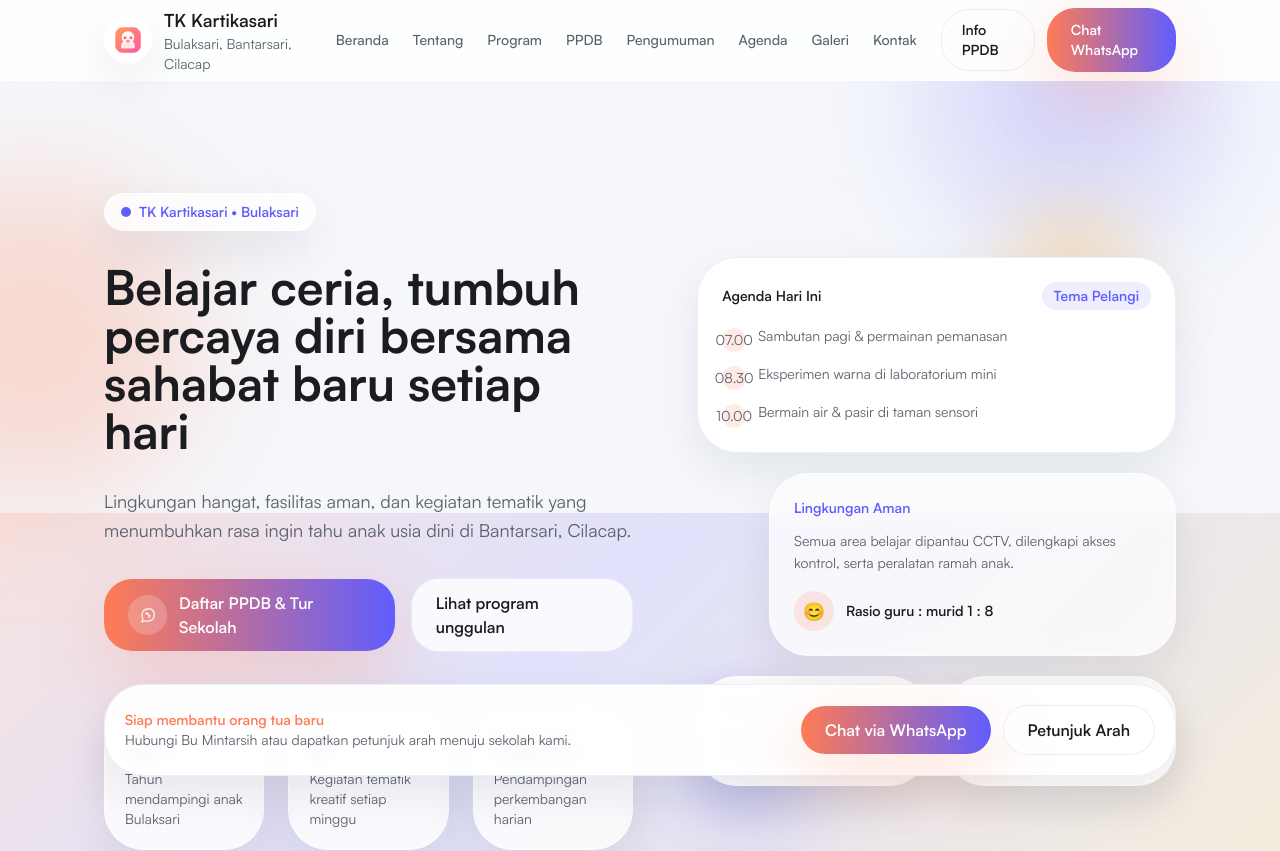
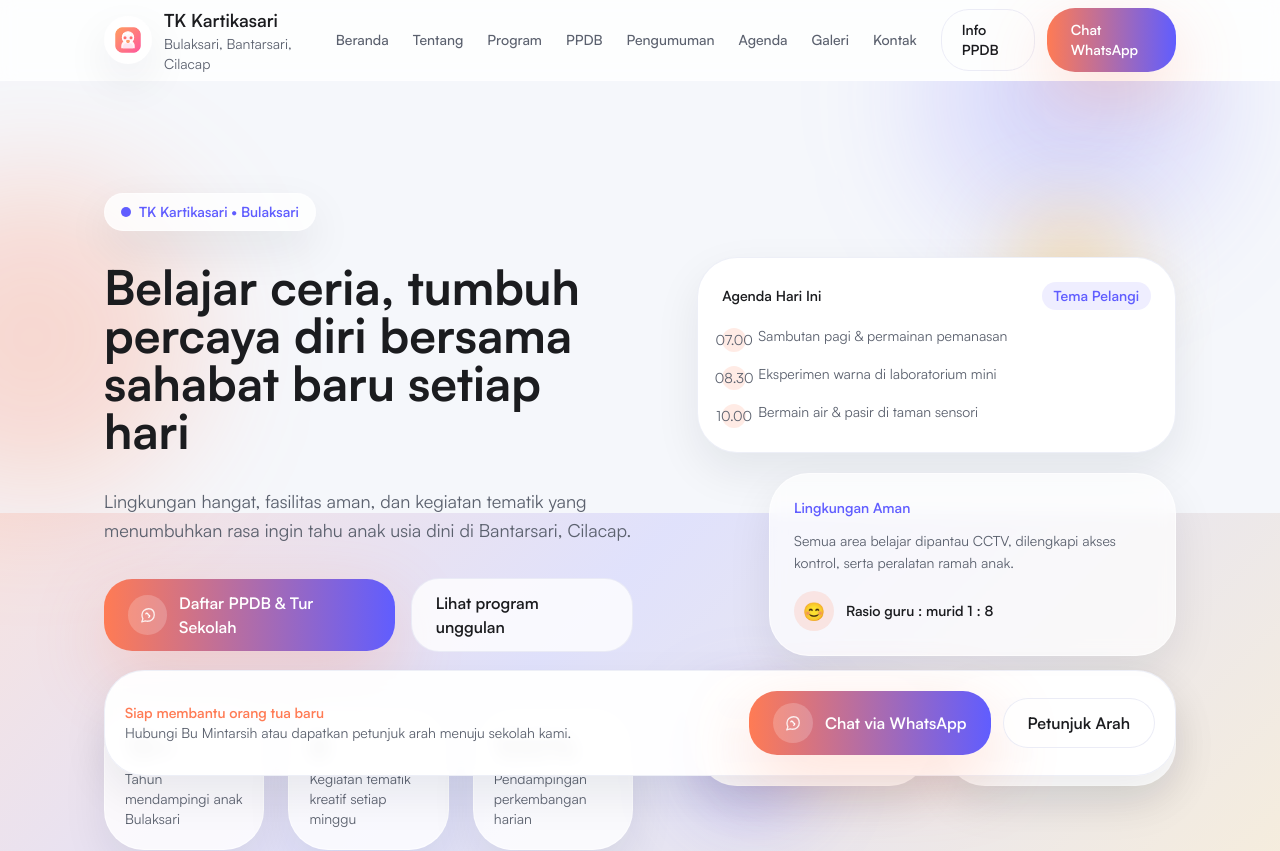
Before and after one commit to jwrfree/tk-kartikasari, a Next.js app in the folder tk-kartikasari/: page / in a window 1280 px wide. Shown: the top 851 px of the page. Built offline with nearby package versions, Linux system fonts and the light colour scheme.

Commit message:
refactor: centralize CTA configurations

```diff
--- a/tk-kartikasari/app/kontak/page.tsx
+++ b/tk-kartikasari/app/kontak/page.tsx
@@ -1,6 +1,7 @@
 import site from "@/data/site.json";
 import MapEmbed from "@/components/MapEmbed";
 import CTAButton from "@/components/CTAButton";
+import { contactConsultationCTA } from "@/content/cta";
 
 const info = [
   { label: "Alamat", value: site.address },
@@ -33,11 +34,7 @@ export default function Page() {
             ))}
           </ul>
           <div className="pt-2">
-            <CTAButton
-              label="Chat via WhatsApp"
-              message="Halo Bu Mintarsih, saya ingin berkonsultasi mengenai TK Kartikasari."
-              className="w-full sm:w-auto"
-            />
+            <CTAButton config={contactConsultationCTA} className="w-full sm:w-auto" />
           </div>
         </div>
         <div className="card p-6 space-y-3 bg-secondary/5 text-sm text-text-muted">
--- a/tk-kartikasari/app/page.tsx
+++ b/tk-kartikasari/app/page.tsx
@@ -1,4 +1,5 @@
 import HomePageContent from "@/components/home/HomePageContent";
+import { faqInquiryCTA, heroVisitCTA, visitScheduleCTA } from "@/content/cta";
 import site from "@/data/site.json";
 
 const stats = [
@@ -130,6 +131,9 @@ export default function Page() {
       programs={programs}
       journey={journey}
       faqs={faqs}
+      heroCta={heroVisitCTA}
+      faqCta={faqInquiryCTA}
+      visitCta={visitScheduleCTA}
     />
   );
 }
--- a/tk-kartikasari/app/ppdb/page.tsx
+++ b/tk-kartikasari/app/ppdb/page.tsx
@@ -1,5 +1,6 @@
 import CTAButton from "@/components/CTAButton";
 import PpdbForm from "@/components/PpdbForm";
+import { ppdbHeadmasterCTA } from "@/content/cta";
 import site from "@/data/site.json";
 
 const steps = [
@@ -55,10 +56,7 @@ export default function Page() {
           ))}
         </ol>
         <div className="pt-2">
-          <CTAButton
-            label="Chat Kepala Sekolah"
-            message="Halo Bu Mintarsih, saya ingin mendapatkan info lengkap PPDB TK Kartikasari."
-          />
+          <CTAButton config={ppdbHeadmasterCTA} />
         </div>
       </section>
 
--- a/tk-kartikasari/components/CTAButton.tsx
+++ b/tk-kartikasari/components/CTAButton.tsx
@@ -1,20 +1,38 @@
 "use client";
 
+import { generalInquiryCTA, type CTAConfig, type CTAKey, ctaConfigs } from "@/content/cta";
 import { waLink } from "@/lib/utils";
 
+const variantClassNames = {
+  primary: "btn-primary",
+  outline: "btn-outline",
+} as const;
+
 type Props = {
+  config?: CTAConfig;
+  configKey?: CTAKey;
   label?: string;
   message?: string;
   className?: string;
+  variant?: CTAConfig["variant"];
 };
 
 export default function CTAButton({
-  label = "Chat via WhatsApp",
-  message = "Halo Bu Mintarsih, saya ingin info PPDB TK Kartikasari.",
+  config,
+  configKey,
+  label,
+  message,
   className,
+  variant,
 }: Props) {
+  const resolvedConfig = config ?? (configKey ? ctaConfigs[configKey] : undefined);
+  const finalLabel = label ?? resolvedConfig?.label ?? generalInquiryCTA.label;
+  const finalMessage = message ?? resolvedConfig?.message ?? generalInquiryCTA.message;
+  const finalVariant = variant ?? resolvedConfig?.variant ?? generalInquiryCTA.variant ?? "primary";
+  const variantClass = variantClassNames[finalVariant] ?? variantClassNames.primary;
+
   const classes = [
-    "btn-primary",
+    variantClass,
     "group",
     "hover:-translate-y-0.5",
     "focus-visible:outline-none",
@@ -26,7 +44,7 @@ export default function CTAButton({
     .join(" ");
 
   return (
-    <a href={waLink(message)} className={classes}>
+    <a href={waLink(finalMessage)} className={classes}>
       <span className="flex items-center gap-3">
         <span className="flex h-10 w-10 items-center justify-center rounded-2xl bg-white/20 text-white transition group-hover:bg-white/30">
           <svg
@@ -54,7 +72,7 @@ export default function CTAButton({
             />
           </svg>
         </span>
-        <span className="text-base">{label}</span>
+        <span className="text-base">{finalLabel}</span>
       </span>
     </a>
   );
--- a/tk-kartikasari/components/StickyActions.tsx
+++ b/tk-kartikasari/components/StickyActions.tsx
@@ -1,7 +1,8 @@
 "use client";
 
+import CTAButton from "@/components/CTAButton";
+import { generalInquiryCTA } from "@/content/cta";
 import site from "@/data/site.json";
-import { waLink } from "@/lib/utils";
 
 export default function StickyActions() {
   return (
@@ -15,12 +16,7 @@ export default function StickyActions() {
             </p>
           </div>
           <div className="flex flex-col gap-3 sm:flex-row sm:items-center">
-            <a
-              href={waLink("Halo Bu Mintarsih, saya ingin info PPDB TK Kartikasari.")}
-              className="btn-primary w-full sm:w-auto"
-            >
-              Chat via WhatsApp
-            </a>
+            <CTAButton config={generalInquiryCTA} className="w-full sm:w-auto" />
             <a
               href={site.mapsUrl}
               target="_blank"
--- a/tk-kartikasari/components/home/HomePageContent.tsx
+++ b/tk-kartikasari/components/home/HomePageContent.tsx
@@ -3,6 +3,7 @@
 import CTAButton from "@/components/CTAButton";
 import StickyActions from "@/components/StickyActions";
 import TestimonialList from "@/components/TestimonialList";
+import type { CTAConfig } from "@/content/cta";
 import { LazyMotion, domAnimation, m } from "framer-motion";
 
 type StatsItem = {
@@ -42,6 +43,9 @@ type HomePageContentProps = {
   programs: ProgramItem[];
   journey: JourneyItem[];
   faqs: FAQItem[];
+  heroCta: CTAConfig;
+  faqCta: CTAConfig;
+  visitCta: CTAConfig;
 };
 
 export default function HomePageContent({
@@ -51,6 +55,9 @@ export default function HomePageContent({
   programs,
   journey,
   faqs,
+  heroCta,
+  faqCta,
+  visitCta,
 }: HomePageContentProps) {
   return (
     <LazyMotion features={domAnimation}>
@@ -79,11 +86,7 @@ export default function HomePageContent({
                 Lingkungan hangat, fasilitas aman, dan kegiatan tematik yang menumbuhkan rasa ingin tahu anak usia dini di Bantarsari, Cilacap.
               </p>
               <div className="flex flex-col gap-4 sm:flex-row sm:items-center">
-                <CTAButton
-                  label="Daftar PPDB & Tur Sekolah"
-                  className="w-full sm:w-auto"
-                  message="Halo Bu Mintarsih, saya ingin menjadwalkan kunjungan dan mendapatkan info PPDB TK Kartikasari."
-                />
+                <CTAButton config={heroCta} className="w-full sm:w-auto" />
                 <a href="#program" className="btn-outline w-full sm:w-auto">
                   Lihat program unggulan
                 </a>
@@ -360,11 +363,7 @@ export default function HomePageContent({
               <p className="text-lg leading-relaxed text-text-muted">
                 Jika ada pertanyaan lain, kami dengan senang hati menjawab melalui WhatsApp ataupun ketika Anda berkunjung langsung.
               </p>
-              <CTAButton
-                label="Tanya langsung via WhatsApp"
-                className="w-full sm:w-auto"
-                message="Halo Bu Mintarsih, saya ingin menanyakan informasi mengenai TK Kartikasari."
-              />
+              <CTAButton config={faqCta} className="w-full sm:w-auto" />
             </m.div>
             <div className="space-y-4">
               {faqs.map((faq, index) => (
@@ -405,11 +404,7 @@ export default function HomePageContent({
                 </p>
               </div>
               <div className="flex flex-col gap-3 md:flex-row md:items-center">
-                <CTAButton
-                  label="Jadwalkan kunjungan"
-                  className="w-full md:w-auto"
-                  message="Halo Bu Mintarsih, saya ingin menjadwalkan tur sekolah TK Kartikasari."
-                />
+                <CTAButton config={visitCta} className="w-full md:w-auto" />
                 <a href="#program" className="btn-outline w-full md:w-auto">
                   Lihat program kembali
                 </a>
--- /dev/null
+++ b/tk-kartikasari/content/cta.ts
@@ -0,0 +1,55 @@
+export type CTAButtonVariant = "primary" | "outline";
+
+export type CTAConfig = {
+  label: string;
+  message: string;
+  variant?: CTAButtonVariant;
+};
+
+export const generalInquiryCTA: CTAConfig = {
+  label: "Chat via WhatsApp",
+  message: "Halo Bu Mintarsih, saya ingin info PPDB TK Kartikasari.",
+  variant: "primary",
+};
+
+export const heroVisitCTA: CTAConfig = {
+  label: "Daftar PPDB & Tur Sekolah",
+  message:
+    "Halo Bu Mintarsih, saya ingin menjadwalkan kunjungan dan mendapatkan info PPDB TK Kartikasari.",
+  variant: "primary",
+};
+
+export const faqInquiryCTA: CTAConfig = {
+  label: "Tanya langsung via WhatsApp",
+  message: "Halo Bu Mintarsih, saya ingin menanyakan informasi mengenai TK Kartikasari.",
+  variant: "primary",
+};
+
+export const visitScheduleCTA: CTAConfig = {
+  label: "Jadwalkan kunjungan",
+  message: "Halo Bu Mintarsih, saya ingin menjadwalkan tur sekolah TK Kartikasari.",
+  variant: "primary",
+};
+
+export const contactConsultationCTA: CTAConfig = {
+  label: "Chat via WhatsApp",
+  message: "Halo Bu Mintarsih, saya ingin berkonsultasi mengenai TK Kartikasari.",
+  variant: "primary",
+};
+
+export const ppdbHeadmasterCTA: CTAConfig = {
+  label: "Chat Kepala Sekolah",
+  message: "Halo Bu Mintarsih, saya ingin mendapatkan info lengkap PPDB TK Kartikasari.",
+  variant: "primary",
+};
+
+export const ctaConfigs = {
+  generalInquiry: generalInquiryCTA,
+  heroVisit: heroVisitCTA,
+  faqInquiry: faqInquiryCTA,
+  visitSchedule: visitScheduleCTA,
+  contactConsultation: contactConsultationCTA,
+  ppdbHeadmaster: ppdbHeadmasterCTA,
+} as const;
+
+export type CTAKey = keyof typeof ctaConfigs;
```
